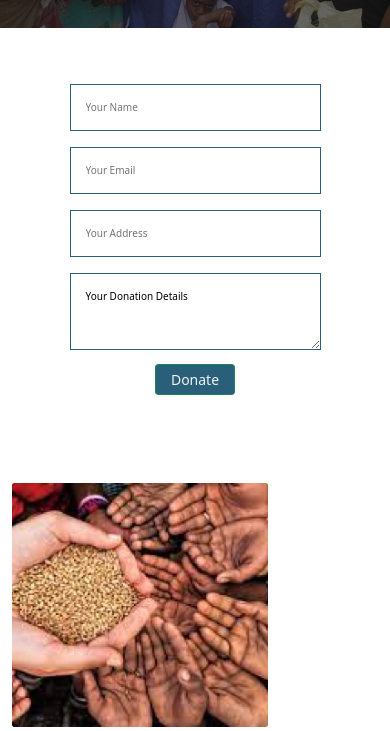
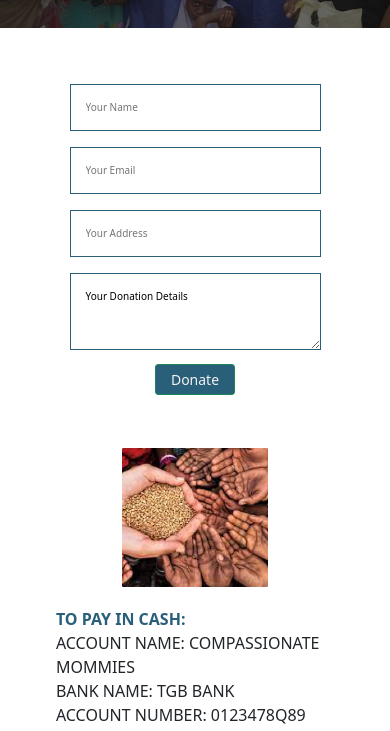
Before and after one commit to wordfreak/Ngo_web, a plain HTML site: page donate.html in a window 390 px wide. Shown: the part 110-841 px from the top of the page. Drawn offline with nearby package versions, Linux system fonts and the light colour scheme.

Commit message:
making the blog page responsive

```diff
--- a/donate.html
+++ b/donate.html
@@ -50,7 +50,7 @@
 <!--Donate Form Starts-->
  <div class="container-fluid">
     <div class="row">
-     <div class="col-lg-6">
+     <div class="col-lg-6 col-md-6">
          <div class="d-flex justify-content-center p-5">
              <form action="" class="d-flex flex-column">
                  <label for="name">
@@ -72,8 +72,10 @@
              </form>
          </div>
      </div>
-     <div class="col-lg-6">
-         <img class="donate-img" src="images/hand-img.png" alt="donation">
+     <div class="col-lg-6 col-md-6">
+        <div class="donate-wrapper">
+          <img class="donate-img" src="images/hand-img.png" alt="donation">
+        </div>
      </div>
    </div>
    <div class="account-details">
@@ -110,7 +112,6 @@
 </div>
 <!--Footer Section Ends-->
 
-
   <script src="https://cdn.jsdelivr.net/npm/@popperjs/core@2.10.2/dist/umd/popper.min.js" integrity="sha384-7+zCNj/IqJ95wo16oMtfsKbZ9ccEh31eOz1HGyDuCQ6wgnyJNSYdrPa03rtR1zdB" crossorigin="anonymous"></script>
   <script src="https://cdn.jsdelivr.net/npm/bootstrap@5.1.3/dist/js/bootstrap.min.js" integrity="sha384-QJHtvGhmr9XOIpI6YVutG+2QOK9T+ZnN4kzFN1RtK3zEFEIsxhlmWl5/YESvpZ13" crossorigin="anonymous"></script>
 </body>
--- a/styles/blog.css
+++ b/styles/blog.css
@@ -1,3 +1,13 @@
 img{
     width: 100%;
 }
+
+@media only screen and (max-width: 700px){
+    body{
+        font-size: 12px;
+    }
+
+    h1{
+        font-size: 18px;
+    }
+}
--- a/styles/donate.css
+++ b/styles/donate.css
@@ -49,3 +49,14 @@
     margin: 0;
     font-weight: 600;
 }
+
+/* Media Query */
+
+@media only screen and (max-width: 767px){
+    .donate-img{
+        width: 40%;
+        margin-left: 30%;
+        margin-top: -35px;
+        padding-bottom: 20px;
+    }
+}
```
